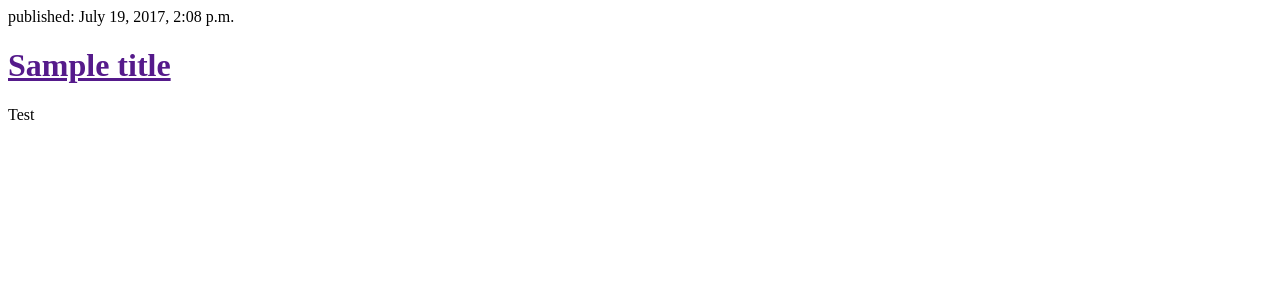
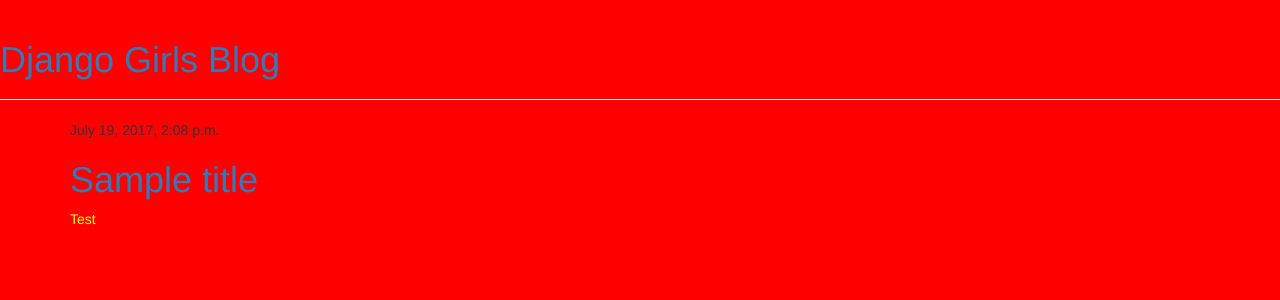
Before and after one commit to allbecauseyoutoldmeso/my_first_django_project, a Django app: page / in a window 1280 px wide. Shown: the top 300 px of the page. Run offline with Django 3.2, Linux system fonts and the light colour scheme; data comes from the database, SQL or seed files in the repository; some libraries are stand-ins or nearby versions.

Commit message:
add css and bootstrap

```diff
--- /dev/null
+++ b/blog/static/css/blog.css
@@ -0,0 +1,7 @@
+p {
+  color: yellow;
+}
+
+body {
+  background-color: red;
+}
--- /dev/null
+++ b/blog/templates/blog/base.html
@@ -0,0 +1,25 @@
+{% load staticfiles %}
+
+<html>
+  <head>
+    <title>my_first_django_project</title>
+    <link rel="stylesheet" href="//maxcdn.bootstrapcdn.com/bootstrap/3.2.0/css/bootstrap.min.css">
+    <link rel="stylesheet" href="//maxcdn.bootstrapcdn.com/bootstrap/3.2.0/css/bootstrap-theme.min.css">
+    <link rel="stylesheet" href="{% static 'css/blog.css' %}">
+  </head>
+  <body>
+    <body>
+    <div class="page-header">
+        <h1><a href="/">Django Girls Blog</a></h1>
+    </div>
+    <div class="content container">
+        <div class="row">
+            <div class="col-md-8">
+            {% block content %}
+            {% endblock %}
+            </div>
+        </div>
+      </div>
+    </body>
+  </body>
+</html>
--- a/blog/templates/blog/post_list.html
+++ b/blog/templates/blog/post_list.html
@@ -1,14 +1,14 @@
-<html>
-    <head>
-        <title>my_first_django_project</title>
-    </head>
-    <body>
-      {% for post in posts %}
-    <div>
-      <p>published: {{ post.published_date }}</p>
-      <h1><a href="">{{ post.title }}</a></h1>
-      <p>{{ post.text|linebreaksbr }}</p>
-    </div>
-      {% endfor %}
-    </body>
-</html>
+{% extends 'blog/base.html' %}
+
+
+{% block content %}
+  {% for post in posts %}
+      <div class="post">
+          <div class="date">
+              {{ post.published_date }}
+          </div>
+          <h1><a href="">{{ post.title }}</a></h1>
+          <p>{{ post.text|linebreaksbr }}</p>
+      </div>
+  {% endfor %}
+{% endblock %}
```
